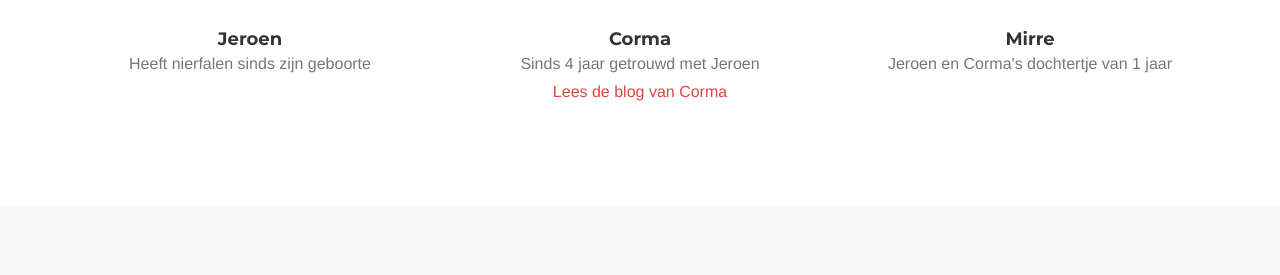
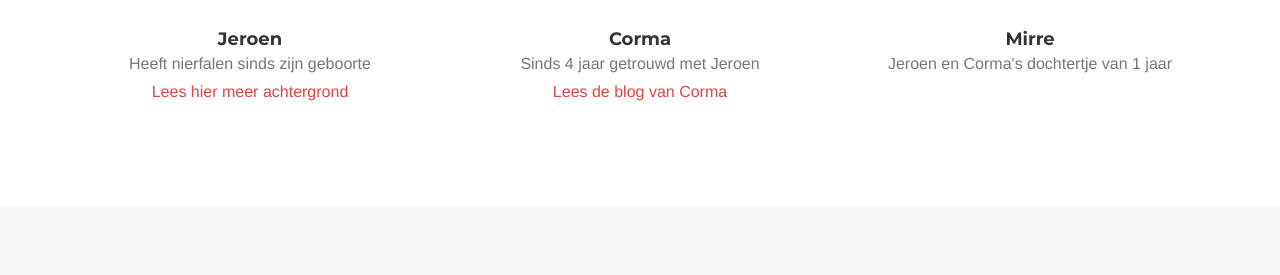
Before and after one commit to Een-nier-voor-Jeroen/Niervoorjeroen.nl-website, a Jekyll site: the page built from index.html, in a window 1280 px wide and 1400 px high, scrolled down 1302 px. Shown: the part 177-452 px from the top of the window. Built offline with Jekyll 4.4.1, drawn with Linux system fonts in a browser that asks for light colours; nearby versions of some CDN libraries; some web fonts are replaced; some of the changed text lies outside the part shown.

Commit message:
Achtergrond informatie

```diff
--- a/_includes/doneren.html
+++ b/_includes/doneren.html
@@ -57,6 +57,9 @@
                     <p class="section-subheading text-muted">
                         De Stichting Een nier voor Jeroen zal toezien op de inzameling van het bedrag<br /> en de verdere afwikkeling om het geld voor de behandeling te gebruiken.
                     </p>
+                    <p>
+                        Wat er gebeurt met geld dat overblijft en antwoorden op andere vragen vindt u op <a href="/achtergrond#behandelingvragen">de achtergrond pagina.</a>
+                    </p>
                 </div>
             </div>
         </div>
--- a/achtergrond.html
+++ b/achtergrond.html
@@ -184,9 +184,9 @@
         <div class="container">
             <div class="row">
                 <div class="col-lg-12 text-center">
-                    <h2 class="section-heading">Overtuigd?</h2>
+                    <h2 class="section-heading">Wilt u helpen om ons doel te bereiken?</h2>
                     <h3 class="section-subheading text-muted">
-                        Dan is dit het punt waarop we uw hulp vragen.
+                        Dit is het punt waarop we uw hulp vragen.
                     </h3>
                 </div>
             </div>
--- a/contact.html
+++ b/contact.html
@@ -105,6 +105,9 @@
                         4413HE Krabbendijke<br />
                         Nederland
                     </p>
+                    <p>
+                        <a href="/achtergrond#stichting">De statuten en meer informatie over de stichting kunt u vinden op de achtergrond pagina.</a>
+                    </p>
                 </div>
             </div>
         </div>
@@ -120,7 +123,8 @@
                     <h2 class="section-heading">Comité</h2>
                     <h3 class="section-subheading text-muted">
                         De stichting wordt geleid door een comité van 8 vrienden, familie en bekenden van Jeroen.<br />
-                        Voor acties, pers, marketing en de website zult u contact hebben met Nienke en Willem.
+                        Voor acties, pers, marketing en de website zult u contact hebben met Nienke en Willem.<br />
+                        <a href="/achtergrond#stichting">Op de achtergrond pagina kunt u meer informatie over de stichting vinden.</a>
                     </h3>
                 </div>
             </div>
--- a/index.html
+++ b/index.html
@@ -53,7 +53,10 @@
                     <div class="team-member">
                         <img src="img/family/jeroen.jpg" class="img-responsive img-circle" alt="">
                         <h4>Jeroen</h4>
-                        <p class="text-muted">Heeft nierfalen sinds zijn geboorte</p>
+                        <p class="text-muted">
+                            Heeft nierfalen sinds zijn geboorte<br />
+                            <a href="/achtergrond">Lees hier meer achtergrond</a>
+                        </p>
                     </div>
                 </div>
                 <div class="col-sm-4">
@@ -119,6 +122,9 @@
                     <p>
                         Na de behandeling zorgen medicijnen er voor dat nieuwe antistoffen tegen de nier niet worden opgebouwd.<br />
                         Deze methode is al een aantal keer uitgevoerd en heeft voor zover bekend altijd een positief resultaat als gevolg gehad.
+                    </p>
+                    <p>
+                         <a href="/achtergrond#behandelingvragen">Lees hier meer over de behandeling</a>
                     </p>
                 </div>
             </div>
```
Also changed, not shown: other parts of achtergrond.html (+1 -1 lines).
